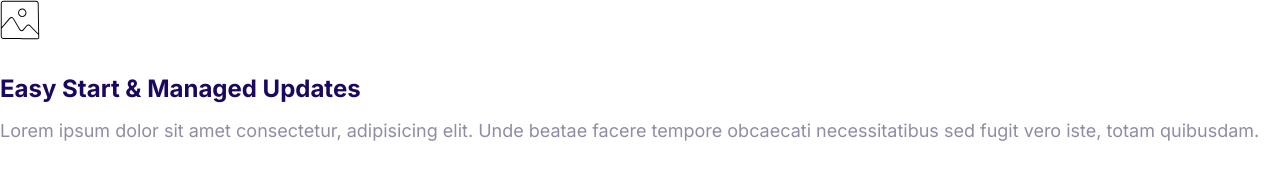
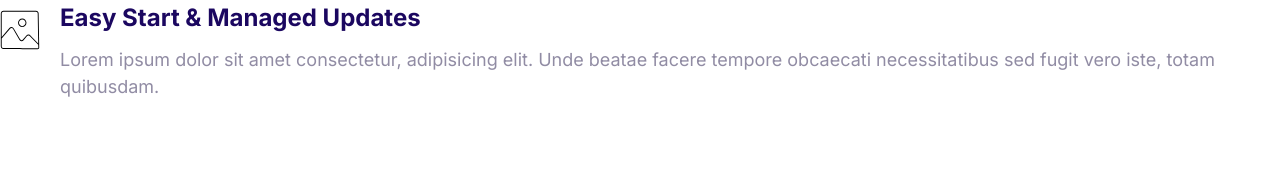
Before and after one commit to GauravGBorade/Ganesh_Tailors, a plain HTML site: page index.html in a window 1280 px wide. Drawn offline with Linux system fonts and the light colour scheme.

Commit message:
Define media component.

```diff
--- a/css/styles.css
+++ b/css/styles.css
@@ -361,3 +361,21 @@ a {
     font-size: 1.7rem;
   }
 }
+
+/* Media */
+
+.media {
+  display: flex;
+}
+
+.media__title {
+  margin-top: 0;
+}
+
+.media__body {
+  margin: 0 2rem;
+}
+
+.media__image {
+  margin-top: 1rem;
+}
```
Also changed, not shown: components/media.html (added, +15 -0 lines).
